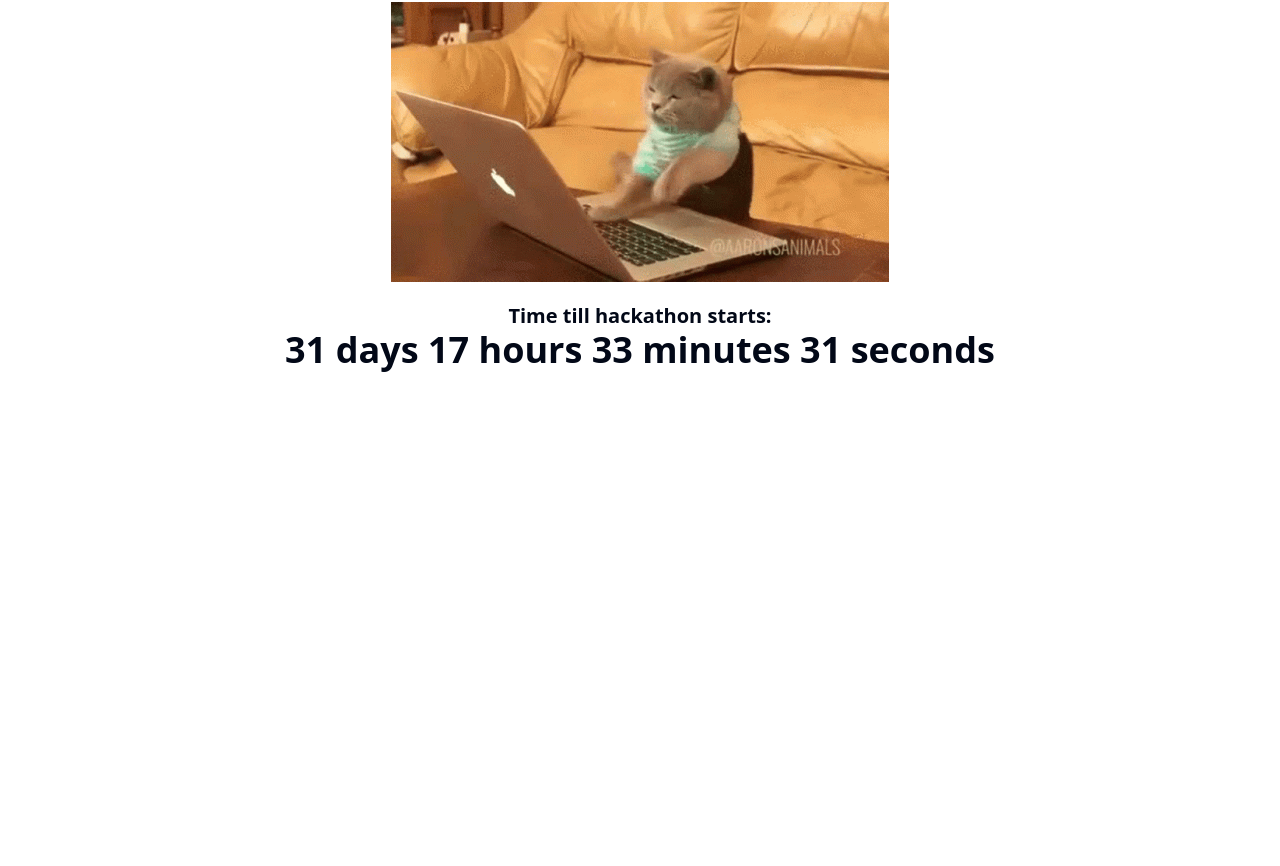
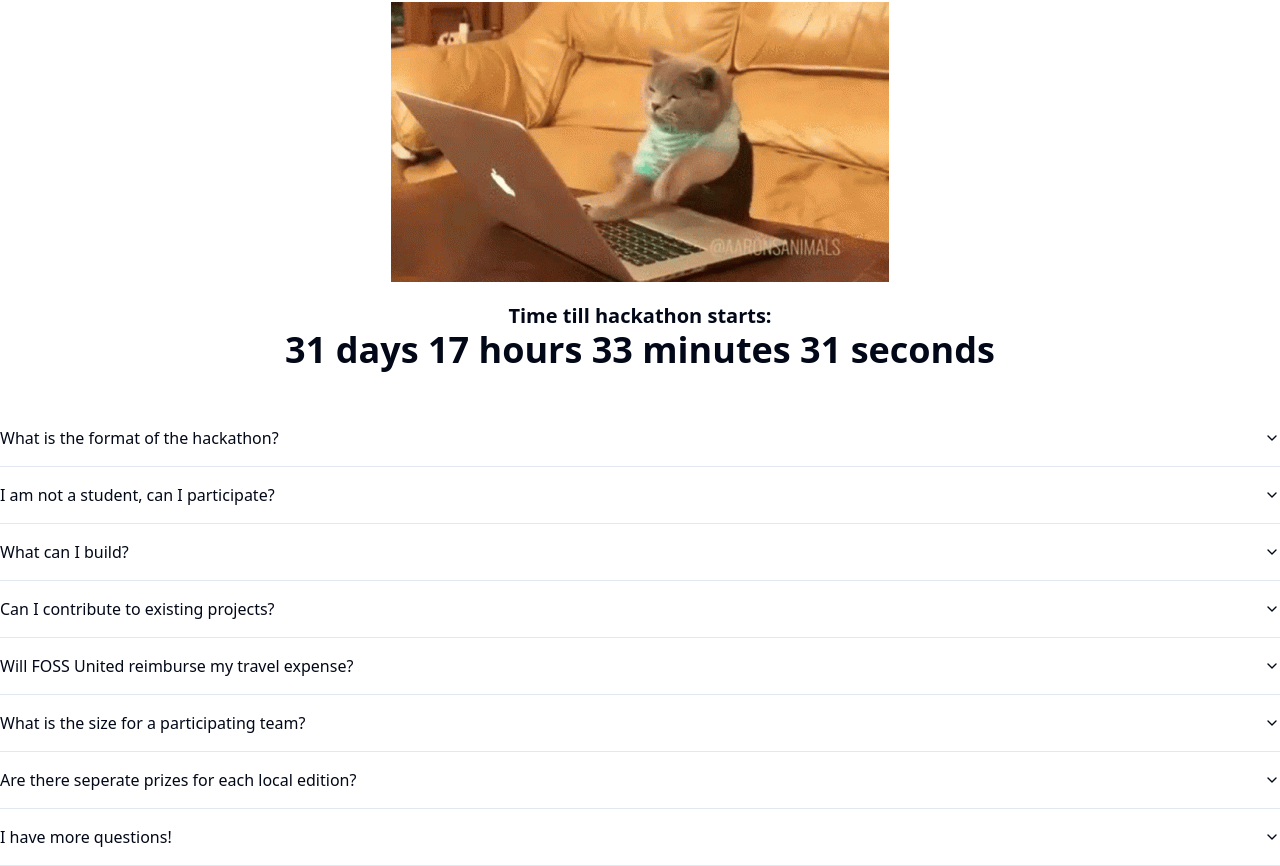
Before and after one commit to FOSSClubSIT/FOSSHackWeb, a React (Vite) app: page / in a window 1280 px wide. Shown: the part 478-1344 px from the top of the page. Before the commit the page ends 888 px from the top, so only its background shows below. Built offline with nearby package versions, Linux system fonts and the light colour scheme.

Commit message:
added FAQ

```diff
--- a/package.json
+++ b/package.json
@@ -10,6 +10,7 @@
     "preview": "vite preview"
   },
   "dependencies": {
+    "@radix-ui/react-accordion": "^1.2.0",
     "@radix-ui/react-dropdown-menu": "^2.0.6",
     "@radix-ui/react-slot": "^1.0.2",
     "class-variance-authority": "^0.7.0",
--- a/src/App.tsx
+++ b/src/App.tsx
@@ -1,6 +1,7 @@
 import cat from "./assets/cat-typing.gif"
 import CountdownTimer from "./components/CountDownTimer"
 import { Button } from "./components/ui/button"
+import FAQ from "./components/FAQ"
 const App = () => {
   return (
     <div>
@@ -12,6 +13,8 @@ const App = () => {
      <div className="flex justify-center"><img src={cat} alt="open-source-cat" /></div>
 
      <div className="flex flex-col items-center justify-center"><h1 className="text-xl pt-5 font-extrabold">Time till hackathon starts:</h1><CountdownTimer/></div>
+
+     <FAQ/>
     </div>
   )
 }
--- /dev/null
+++ b/src/components/FAQ.tsx
@@ -0,0 +1,71 @@
+import {
+    Accordion,
+    AccordionContent,
+    AccordionItem,
+    AccordionTrigger,
+  } from "@/components/ui/accordion"
+
+
+const FAQ = () => {
+  return (
+    <div>
+     <Accordion type="single" collapsible>
+     <AccordionItem value="item-1">
+  <AccordionTrigger>What is the format of the hackathon?</AccordionTrigger>
+    <AccordionContent>
+    This will be a hybrid mode hackathon. You can participate in person at one of our local editions or virtually. We will live stream a dashboard of commits, PRs and issues of participants' code repositories. During the course of the event, there will be bite sized talks from people from various organizations.
+    </AccordionContent>
+  </AccordionItem>
+  <AccordionItem value="item-2">
+  <AccordionTrigger>I am not a student, can I participate?</AccordionTrigger>
+    <AccordionContent>
+    Yes. The prize pool will be divided among the winners based on the merit of projects at the discretion of the jury.
+    </AccordionContent>
+  </AccordionItem>
+  <AccordionItem value="item-3">
+  <AccordionTrigger>What can I build?</AccordionTrigger>
+    <AccordionContent>
+    Anything Free and Open Source. The goal of this hackathon is to engage with developers and encourage them to collaborate and build software for public good.
+    </AccordionContent>
+  </AccordionItem>
+  <AccordionItem value="item-4">
+  <AccordionTrigger>Can I contribute to existing projects?</AccordionTrigger>
+    <AccordionContent>
+    Yes. Contributions in true spirit is something we would love to see. Please make sure you adhere to the contribution guidelines of the project you are contributing to.
+
+If you are unsure of what to contribute to, explore our partner projects.
+    </AccordionContent>
+  </AccordionItem>
+  <AccordionItem value="item-5">
+  <AccordionTrigger>Will FOSS United reimburse my travel expense?</AccordionTrigger>
+    <AccordionContent>
+    Sorry, the participants have to take care of their travel and stay.
+
+In case you don't have the budget to travel, you can participate virtually!
+    </AccordionContent>
+  </AccordionItem>
+  <AccordionItem value="item-6">
+  <AccordionTrigger>What is the size for a participating team?</AccordionTrigger>
+    <AccordionContent>
+    The team size can vary from 1 to 4.
+    </AccordionContent>
+  </AccordionItem>
+  <AccordionItem value="item-7">
+  <AccordionTrigger>Are there seperate prizes for each local edition?</AccordionTrigger>
+    <AccordionContent>
+    No. There is a central prize and mentor poolfor the entire hackathon. All contributions (done virtually or in person at a local edition) are eligible for the prize pool.
+    </AccordionContent>
+  </AccordionItem>
+  <AccordionItem value="item-8">
+  <AccordionTrigger>I have more questions!</AccordionTrigger>
+    <AccordionContent>
+    Email us at fosshack@fossunited.org or join our weekly AMAs!
+    </AccordionContent>
+  </AccordionItem>
+</Accordion>
+
+    </div>
+  )
+}
+
+export default FAQ
--- /dev/null
+++ b/src/components/Why.tsx
@@ -0,0 +1,12 @@
+
+
+const Why = () => {
+  return (
+    <div>
+      Why join us?
+
+    </div>
+  )
+}
+
+export default Why
--- /dev/null
+++ b/src/components/ui/accordion.tsx
@@ -0,0 +1,56 @@
+import * as React from "react"
+import * as AccordionPrimitive from "@radix-ui/react-accordion"
+import { ChevronDown } from "lucide-react"
+
+import { cn } from "@/lib/utils"
+
+const Accordion = AccordionPrimitive.Root
+
+const AccordionItem = React.forwardRef<
+  React.ElementRef<typeof AccordionPrimitive.Item>,
+  React.ComponentPropsWithoutRef<typeof AccordionPrimitive.Item>
+>(({ className, ...props }, ref) => (
+  <AccordionPrimitive.Item
+    ref={ref}
+    className={cn("border-b", className)}
+    {...props}
+  />
+))
+AccordionItem.displayName = "AccordionItem"
+
+const AccordionTrigger = React.forwardRef<
+  React.ElementRef<typeof AccordionPrimitive.Trigger>,
+  React.ComponentPropsWithoutRef<typeof AccordionPrimitive.Trigger>
+>(({ className, children, ...props }, ref) => (
+  <AccordionPrimitive.Header className="flex">
+    <AccordionPrimitive.Trigger
+      ref={ref}
+      className={cn(
+        "flex flex-1 items-center justify-between py-4 font-medium transition-all hover:underline [&[data-state=open]>svg]:rotate-180",
+        className
+      )}
+      {...props}
+    >
+      {children}
+      <ChevronDown className="h-4 w-4 shrink-0 transition-transform duration-200" />
+    </AccordionPrimitive.Trigger>
+  </AccordionPrimitive.Header>
+))
+AccordionTrigger.displayName = AccordionPrimitive.Trigger.displayName
+
+const AccordionContent = React.forwardRef<
+  React.ElementRef<typeof AccordionPrimitive.Content>,
+  React.ComponentPropsWithoutRef<typeof AccordionPrimitive.Content>
+>(({ className, children, ...props }, ref) => (
+  <AccordionPrimitive.Content
+    ref={ref}
+    className="overflow-hidden text-sm transition-all data-[state=closed]:animate-accordion-up data-[state=open]:animate-accordion-down"
+    {...props}
+  >
+    <div className={cn("pb-4 pt-0", className)}>{children}</div>
+  </AccordionPrimitive.Content>
+))
+
+AccordionContent.displayName = AccordionPrimitive.Content.displayName
+
+export { Accordion, AccordionItem, AccordionTrigger, AccordionContent }
--- a/tailwind.config.js
+++ b/tailwind.config.js
@@ -17,6 +17,20 @@ module.exports = {
       },
     },
     extend: {
+      keyframes: {
+        "accordion-down": {
+          from: { height: "0" },
+          to: { height: "var(--radix-accordion-content-height)" },
+        },
+        "accordion-up": {
+          from: { height: "var(--radix-accordion-content-height)" },
+          to: { height: "0" },
+        },
+      },
+      animation: {
+        "accordion-down": "accordion-down 0.2s ease-out",
+        "accordion-up": "accordion-up 0.2s ease-out",
+      },
       colors: {
         border: "hsl(var(--border))",
         input: "hsl(var(--input))",
--- a/vite.config.ts
+++ b/vite.config.ts
@@ -4,7 +4,7 @@ import { defineConfig } from "vite"
 
 export default defineConfig({
   plugins: [react()],
-  base:"/FossHackWeb/",
+  base:"/FOSSHackWeb/",
   resolve: {
     alias: {
       "@": path.resolve(__dirname, "./src"),
```
Also changed, not shown: 1 other file (tests, documents, lock files or other folders).
